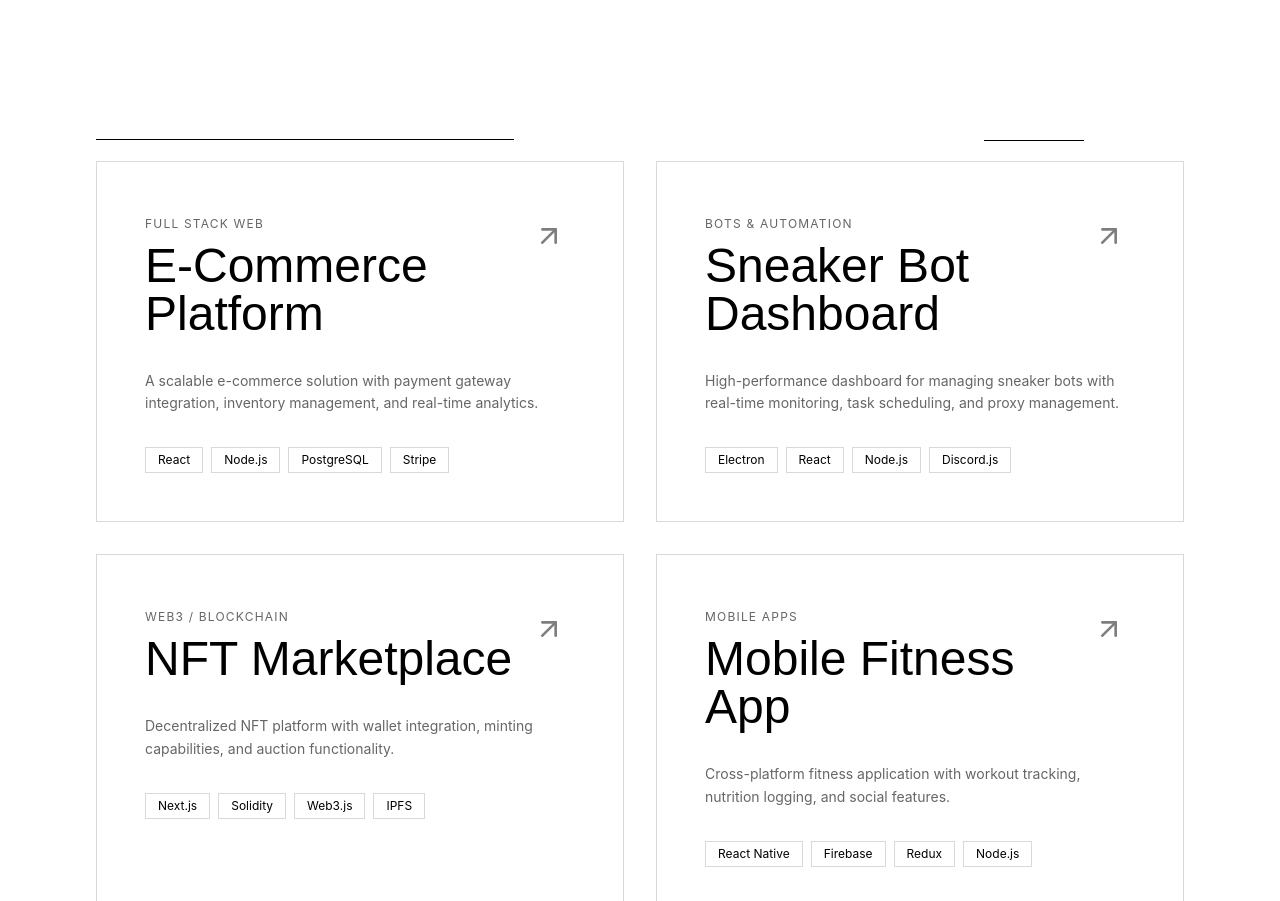
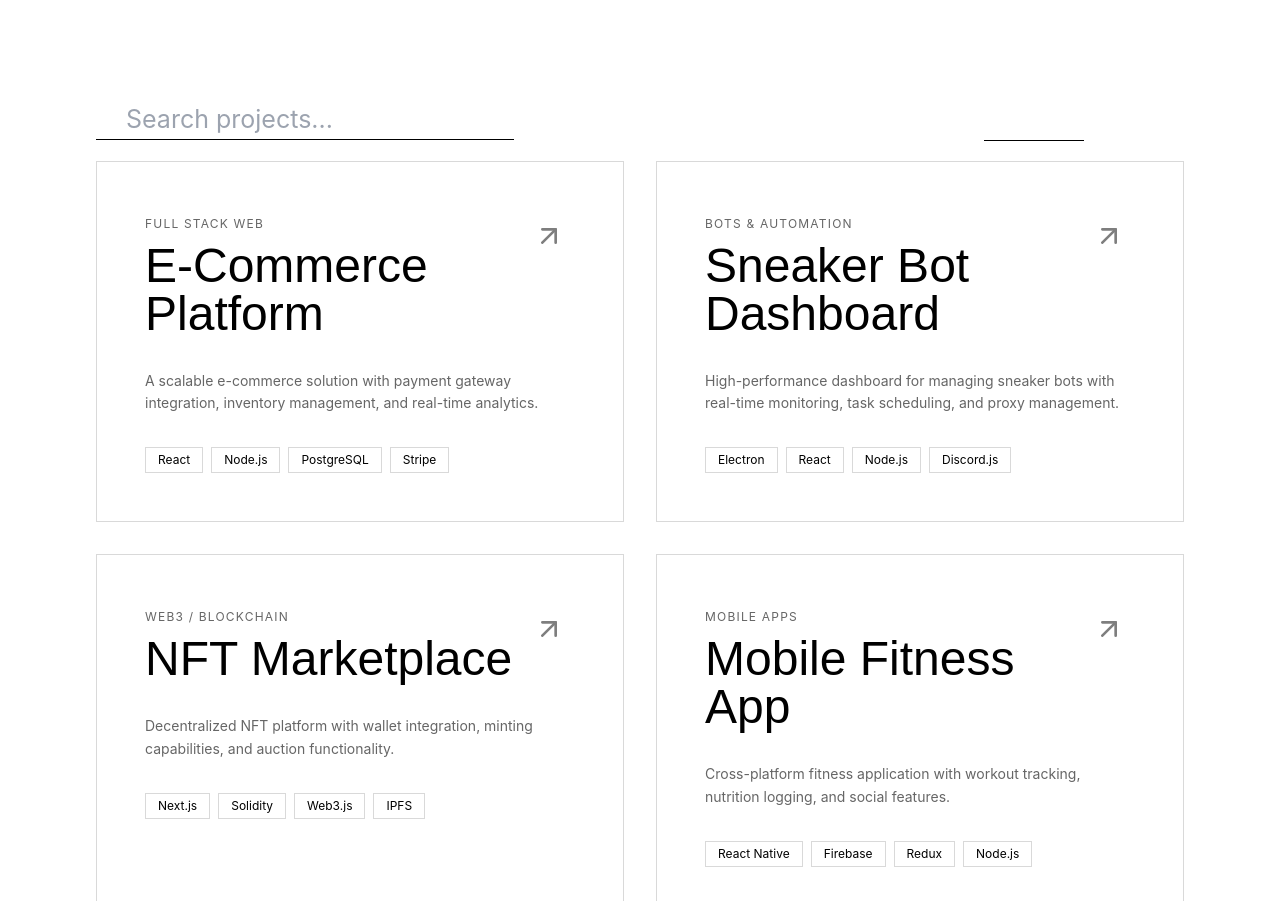
Before and after one commit to mergeninja0527/dennis-fabros, a React (Vite) app: page / in a window 1280 px wide. Shown: the part 3409-4310 px from the top of the page. Built offline with nearby package versions, Linux system fonts and the light colour scheme; some icons are missing; the HTML template or start-up script is replaced by a standard one.

Commit message:
completed search-function

```diff
--- a/src/components/ProjectsSection.tsx
+++ b/src/components/ProjectsSection.tsx
@@ -111,6 +111,20 @@ const ProjectsSection = () => {
   const [hoveredId, setHoveredId] = useState<number | null>(null);
   const [activeView, setActiveView] = useState<'menu' | 'paragraph' | null>('menu');
   const [hoveredButton, setHoveredButton] = useState<'menu' | 'paragraph' | null>(null);
+  const [searchQuery, setSearchQuery] = useState<string>('');
+
+  // Filter projects based on search query (title and tech)
+  const filteredProjects = projects.filter((project) => {
+    const query = searchQuery.toLowerCase().trim();
+    if (!query) return true;
+
+    const titleMatch = project.title.toLowerCase().includes(query);
+    const techMatch = project.tech.some((tech) =>
+      tech.toLowerCase().includes(query)
+    );
+
+    return titleMatch || techMatch;
+  });
 
   return (
     <section id="projects" className="py-32 bg-background relative">
@@ -136,7 +150,12 @@ const ProjectsSection = () => {
         <div className="sort-method">
           <div className="seaerch-box">
             <Icon className="search-icon" icon="uil:search" />
-            <input type="text" />
+            <input
+              type="text"
+              value={searchQuery}
+              onChange={(e) => setSearchQuery(e.target.value)}
+              placeholder="Search projects..."
+            />
           </div>
           <div className="sort-btn-group">
             <button
@@ -167,7 +186,7 @@ const ProjectsSection = () => {
         </div>
 
         <div className={`grid gap-8 ${activeView === 'menu' ? 'md:grid-cols-2' : 'md:grid-cols-1'}`}>
-          {projects.map((project, index) => (
+          {filteredProjects.map((project, index) => (
             <motion.div
               key={project.id}
               className="group relative border border-border p-8 md:p-12 cursor-pointer overflow-hidden"
```
